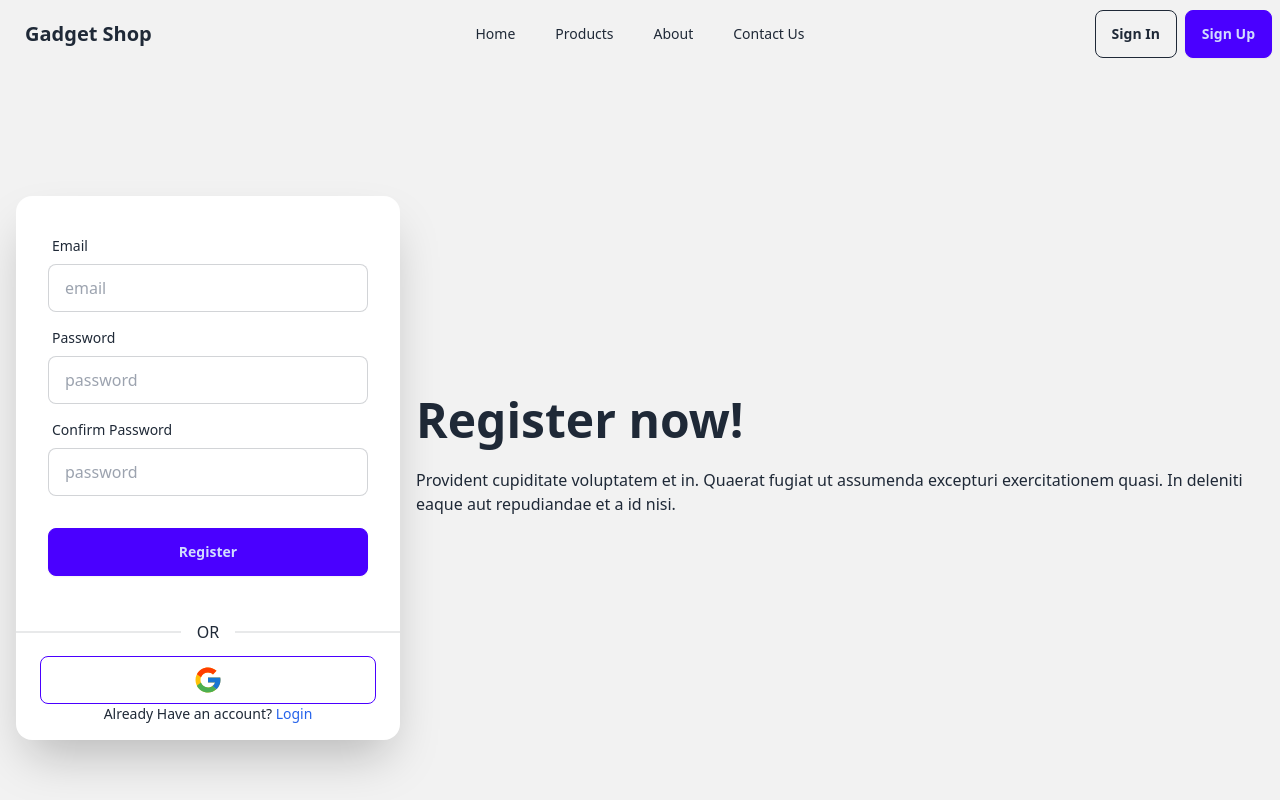
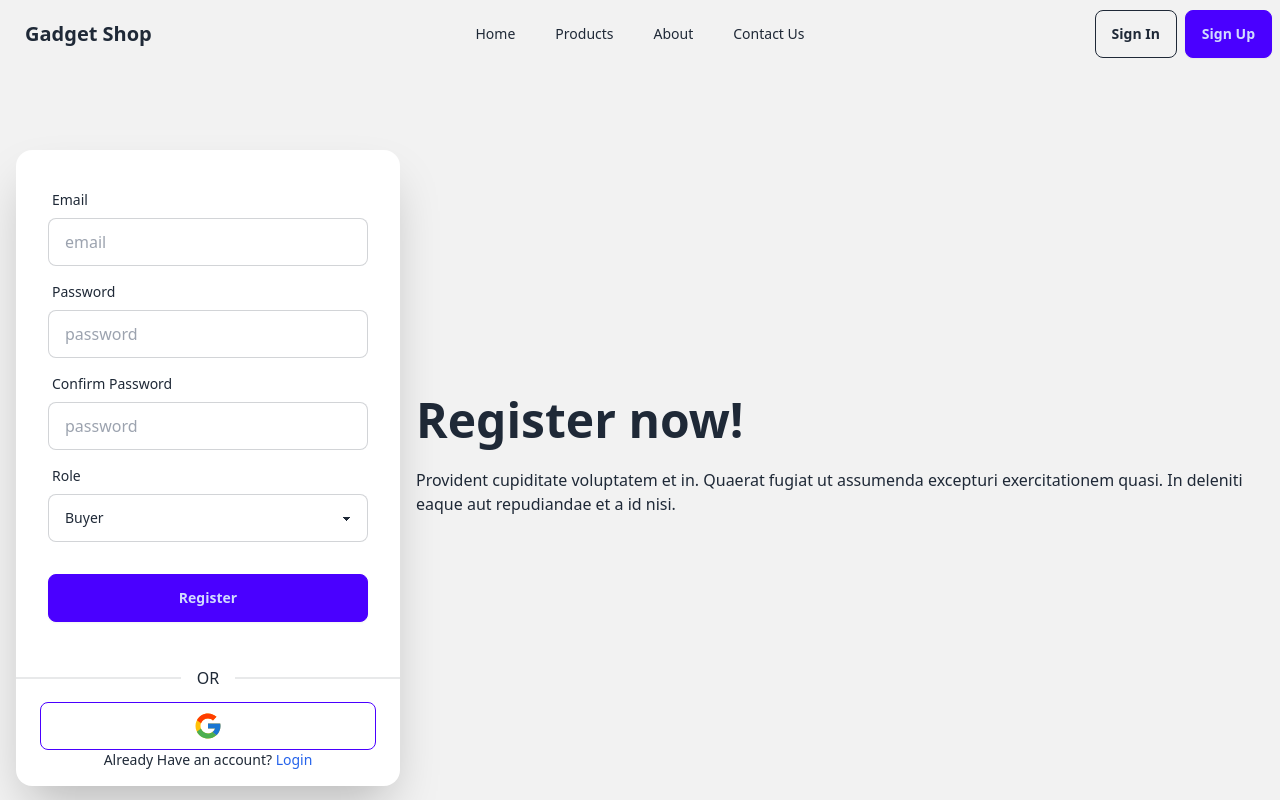
Before and after one commit to Arif-Islam21/setup, a React (Vite) app in the folder client/: page /register in a window 1280 px wide. Shown: the top 800 px of the page. Built offline with nearby package versions, Linux system fonts and the light colour scheme; no server answers.

Commit message:
implementing jwt

```diff
--- a/client/src/pages/Authentication/Register.jsx
+++ b/client/src/pages/Authentication/Register.jsx
@@ -92,6 +92,21 @@ const Register = () => {
                 </p>
               )}
             </div>
+            <div className="form-control">
+              <label className="label">
+                <span className="label-text">Role</span>
+              </label>
+              <select
+                className="select select-bordered w-full max-w-xs"
+                {...register("role", { required: true })}
+              >
+                <option value={"buyer"}>Buyer</option>
+                <option value={"seller"}>Seller</option>
+              </select>
+              {errors.role && (
+                <p className="text-red-500 font-bold">You Must Select a role</p>
+              )}
+            </div>
             <div className="form-control mt-6">
               <button className="btn btn-primary">Register</button>
             </div>
```
